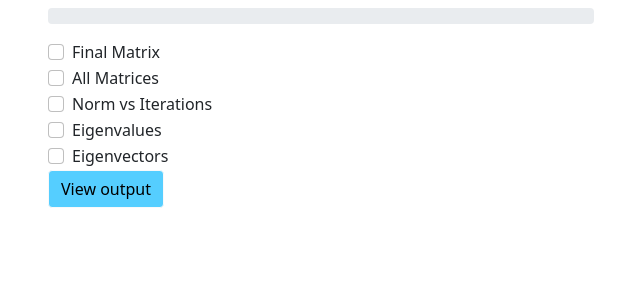
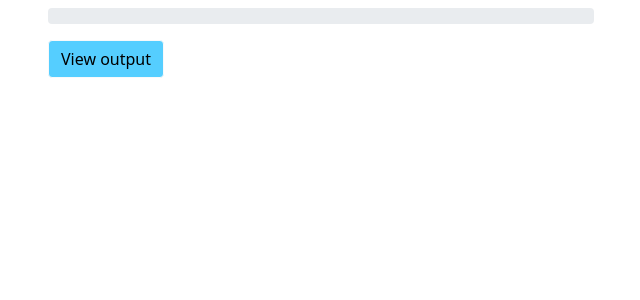
Before and after one commit to timbaginski/Matrix-Dynamics-Explorer-Murray-Baginski, a Django app: template main/templates/loading.html in a window 1280 px wide. Shown: the part 56-356 px from the top of the page, without its empty margins (319-959 px from the left). Run offline with Django 4.2, Linux system fonts and the light colour scheme; the template is opened without the code that fills it: most values are stand-ins (such as "Sample title", 1, 10 or a date in 2020).

Commit message:
removed unneeded checkbox #15

```diff
--- a/main/templates/loading.html
+++ b/main/templates/loading.html
@@ -58,12 +58,13 @@
     async function startIteration() {
         let outputOptions = ["Final matrix", "All matrices", "Norm vs iterations", "Eigenvalues", "Eigenvectors"];
         let selectedOptions = [];
-
+        /*
         outputOptions.forEach(option => {
             if(option.checked) {
                 selectedOptions.push(option.value);
             }
         });
+        */
         let body = {id: id, selectedOptions: selectedOptions};
         let response = await fetch("http://localhost:8000/startIteration/", {
             method: "POST",
@@ -106,36 +107,6 @@
     </div>
     <div class="row mt-10">
         <div class="col-xl-6 col-md-8 col-sm-10 offset-xl-3 offset-md-2 offset-sm-1">
-            <div class="form-check">
-                <input class="form-check-input" type="checkbox" value="" id="finalMatrixCheck">
-                <label class="form-check-label" for="finalMatrixCheck">
-                    Final Matrix
-                </label>
-            </div>
-            <div class="form-check">
-                <input class="form-check-input" type="checkbox" value="" id="allMatricesCheck">
-                <label class="form-check-label" for="allMatricesCheck">
-                    All Matrices
-                </label>
-            </div>
-            <div class="form-check">
-                <input class="form-check-input" type="checkbox" value="" id="normVsIterationsCheck">
-                <label class="form-check-label" for="normVsIterationsCheck">
-                    Norm vs Iterations
-                </label>
-            </div>
-            <div class="form-check">
-                <input class="form-check-input" type="checkbox" value="" id="eigenvaluesCheck">
-                <label class="form-check-label" for="eigenvaluesCheck">
-                    Eigenvalues
-                </label>
-            </div>
-            <div class="form-check">
-                <input class="form-check-input" type="checkbox" value="" id="eigenvectorsCheck">
-                <label class="form-check-label" for="eigenvectorsCheck">
-                    Eigenvectors
-                </label>
-            </div>
             <form action="http://localhost:8000/output">
                 <button type="submit" class="btn btn-light">View output</button>
                 <input type="hidden" id="loadingID", name="loadingID">
```
Also changed, not shown: db.sqlite3.
